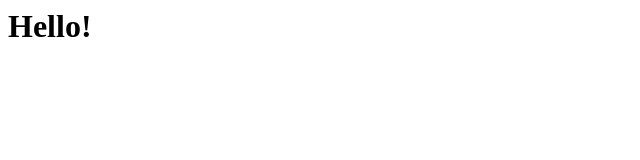
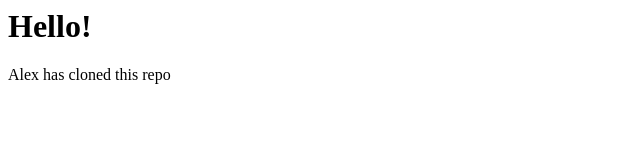
Before and after one commit to cloudconstruct-dev/fluid-layout, a plain HTML site: page index.html in a window 1280 px wide. Shown: the whole page, without its empty margins (0-640 px from the left). Drawn offline with Linux system fonts and the light colour scheme.

Commit message:
Alex has successfully cloned the repo.

```diff
--- a/index.html
+++ b/index.html
@@ -1 +1,2 @@
 <h1>Hello!</h1>
+<p>Alex has cloned this repo</p>
```
